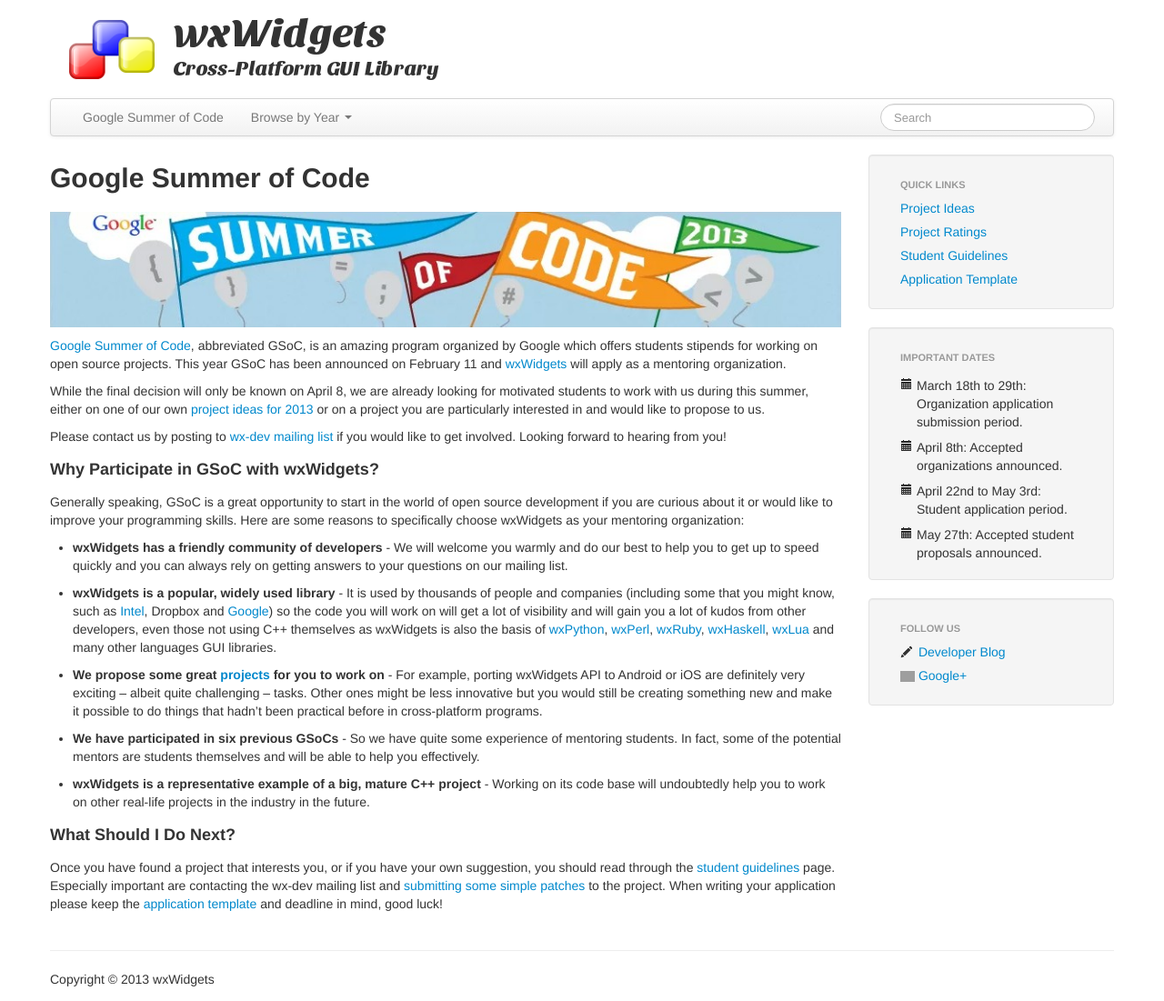
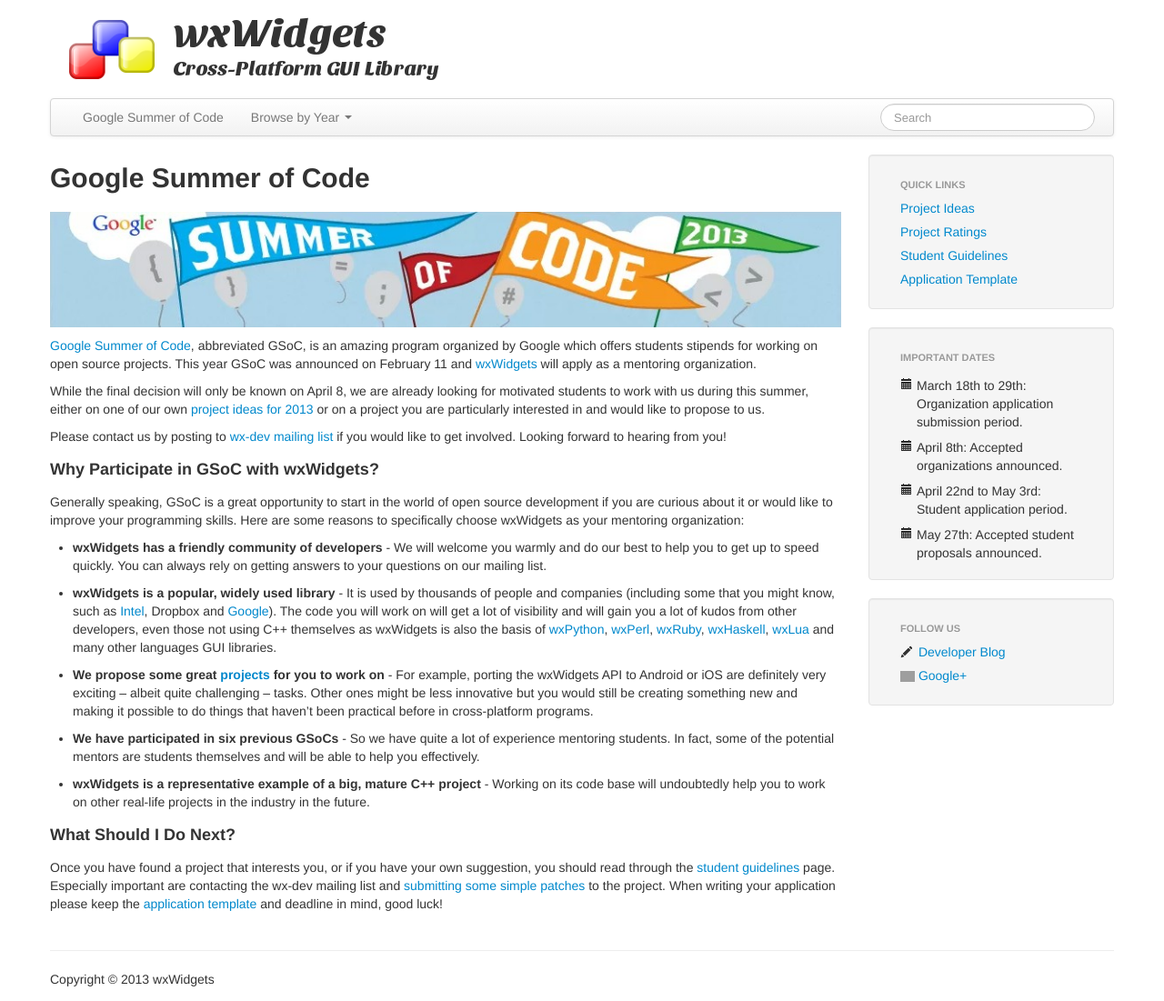
Before and after one commit to sjlamerton/gsoc-pages, a Jekyll site: the page built from index.md, in a window 1280 px wide. Shown: the whole page at 91% size. Built offline with Jekyll 4.4.1, drawn with Linux system fonts in a browser that asks for light colours; nearby versions of some CDN libraries; Markdown is read by kramdown in place of the engine named in the settings; grey boxes are pictures that could not be loaded.

Commit message:
Some basic grammar editing.

```diff
--- a/index.md
+++ b/index.md
@@ -7,8 +7,8 @@
 
 [Google Summer of Code](https://developers.google.com/open-source/soc/),
 abbreviated GSoC, is an amazing program organized by Google which offers
-students stipends for working on open source projects. This year GSoC has
-been announced on February 11 and [wxWidgets](http://www.wxwidgets.org) will
+students stipends for working on open source projects. This year GSoC
+was announced on February 11 and [wxWidgets](http://www.wxwidgets.org) will
 apply as a mentoring organization.
 
 While the final decision will only be known on April 8, we are already looking
@@ -29,14 +29,14 @@
 
 - **wxWidgets has a friendly community of developers** -
     We will welcome you warmly and do our best to help you to get up to speed
-    quickly and you can always rely on getting answers to your questions on
+    quickly. You can always rely on getting answers to your questions on
     our mailing list.
 
 - **wxWidgets is a popular, widely used library** -
     It is used by thousands of people and companies (including some that you
     might know, such as [Intel](http://wxwidgets.blogspot.com/2012/08/did-you-know-that-intel-vtune-used.html),
-    Dropbox and [Google](https://plus.google.com/+wxwidgets/posts/1ms9xR7nEDD))
-    so the code you will work on will get a lot of visibility and will gain
+    Dropbox and [Google](https://plus.google.com/+wxwidgets/posts/1ms9xR7nEDD)).
+    The code you will work on will get a lot of visibility and will gain
     you a lot of kudos from other developers, even those not using C++
     themselves as wxWidgets is also the basis of
     [wxPython](http://www.wxpython.org/), [wxPerl](http://www.wxperl.it/),
@@ -46,14 +46,14 @@
     libraries.
 
 - **We propose some great [projects](2013) for you to work on** -
-    For example, porting wxWidgets API to Android or iOS are definitely very
+    For example, porting the wxWidgets API to Android or iOS are definitely very
     exciting -- albeit quite challenging -- tasks. Other ones might be less
-    innovative but you would still be creating something new and make it
-    possible to do things that hadn't been practical before in cross-platform
+    innovative but you would still be creating something new and making it
+    possible to do things that haven't been practical before in cross-platform
     programs.
 
 - **We have participated in six previous GSoCs** -
-    So we have quite some experience of mentoring students. In fact, some of
+    So we have quite a lot of experience mentoring students. In fact, some of
     the potential mentors are students themselves and will be able to help you
     effectively.
 
```
Also changed, not shown: application-template/index.md (+2 -2 lines), making-patches/index.md (+3 -3 lines), student-guidelines/index.md (+3 -3 lines).
